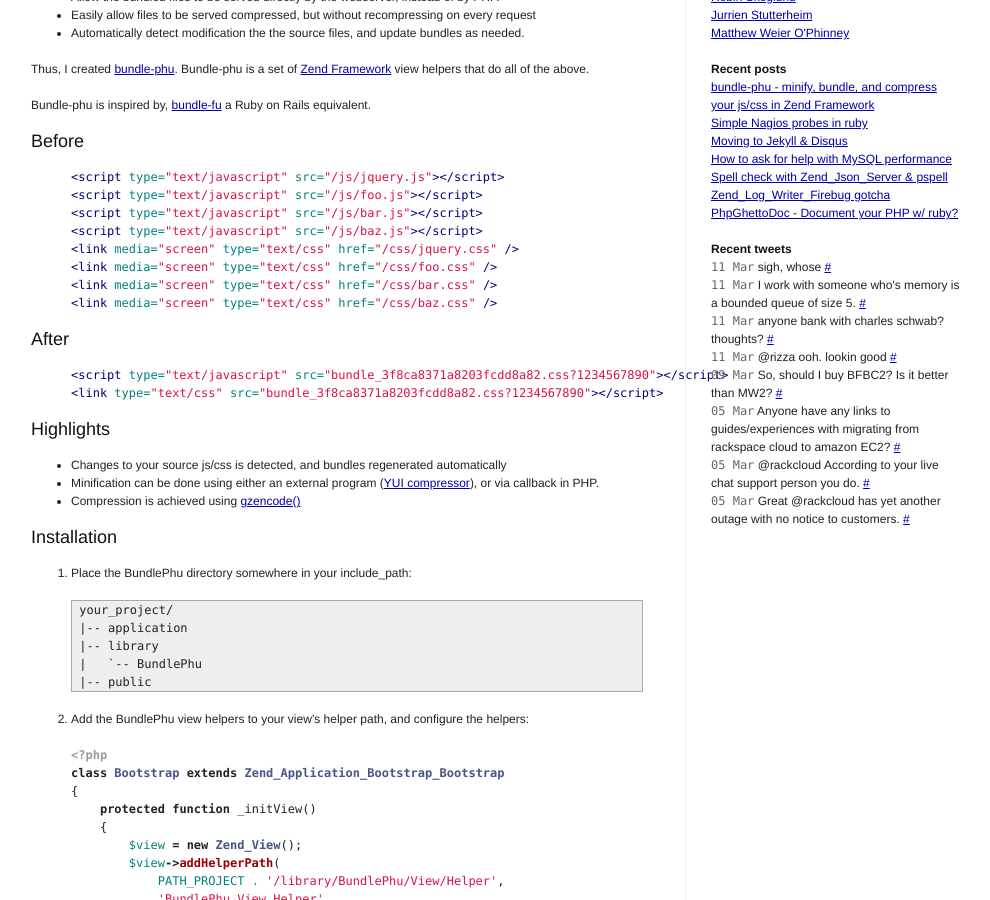
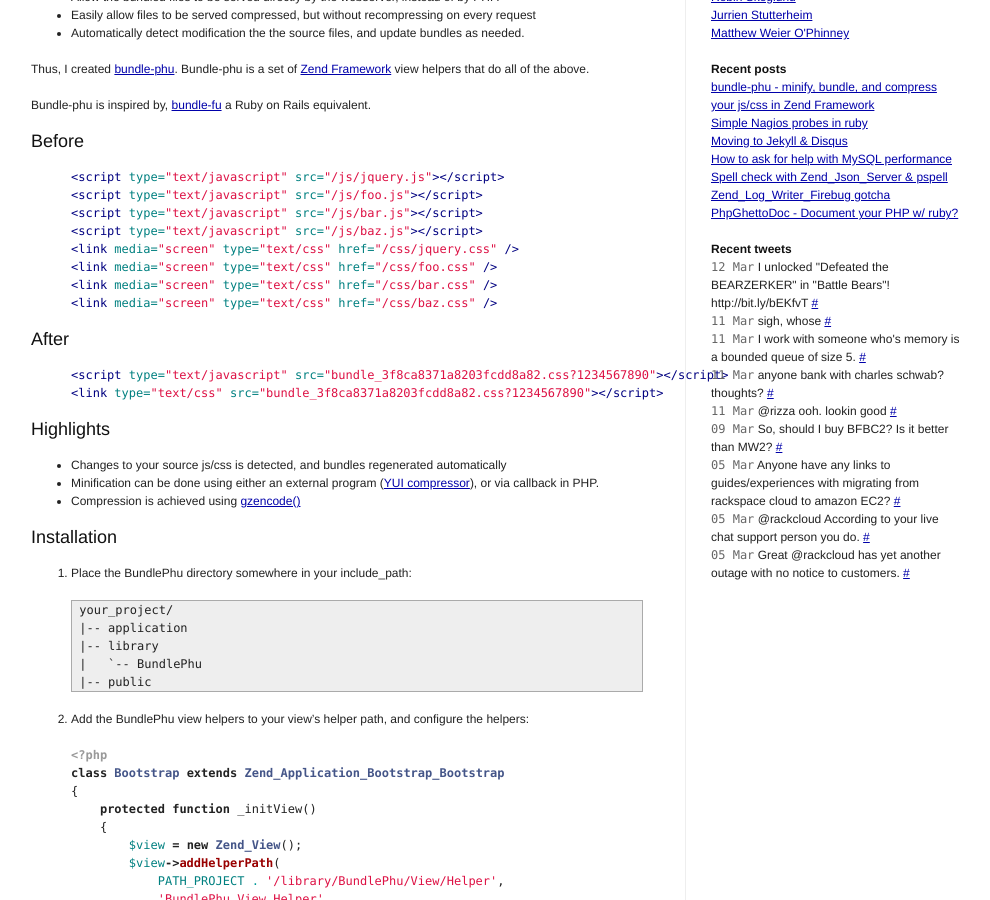
Before and after one commit to hobodave/hobodave.github.com, a Jekyll site: the page built from index.html, in a window 1280 px wide and 900 px high, scrolled down 337 px. Shown: the whole window, without its empty margins (134-1124 px from the left). Built offline with Jekyll 4.4.1, drawn with Linux system fonts in a browser that asks for light colours; Markdown is read by kramdown in place of the engine named in the settings; comment, search, counter and statistics services are not loaded.

Commit message:
Automatic tweet update

```diff
--- a/_includes/twitter.html
+++ b/_includes/twitter.html
@@ -1,4 +1,5 @@
 <ul id="twitter_list" class="pull-1">
+<li><span class="gentle">12 Mar</span> I unlocked &quot;Defeated the BEARZERKER&quot; in &quot;Battle Bears&quot;! http://bit.ly/bEKfvT <a href="http://twitter.com/hobodave/status/10360648876">#</a></li>
 <li><span class="gentle">11 Mar</span> sigh, whose <a href="http://twitter.com/hobodave/status/10343158650">#</a></li>
 <li><span class="gentle">11 Mar</span> I work with someone who's memory is a bounded queue of size 5. <a href="http://twitter.com/hobodave/status/10343144513">#</a></li>
 <li><span class="gentle">11 Mar</span> anyone bank with charles schwab? thoughts? <a href="http://twitter.com/hobodave/status/10305731652">#</a></li>
```
